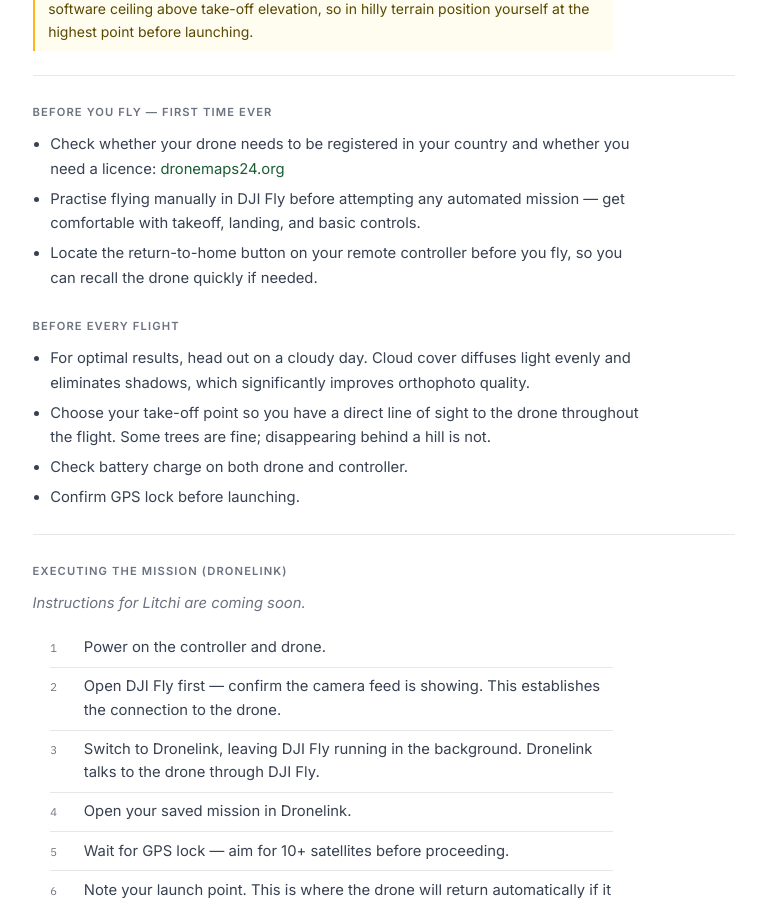
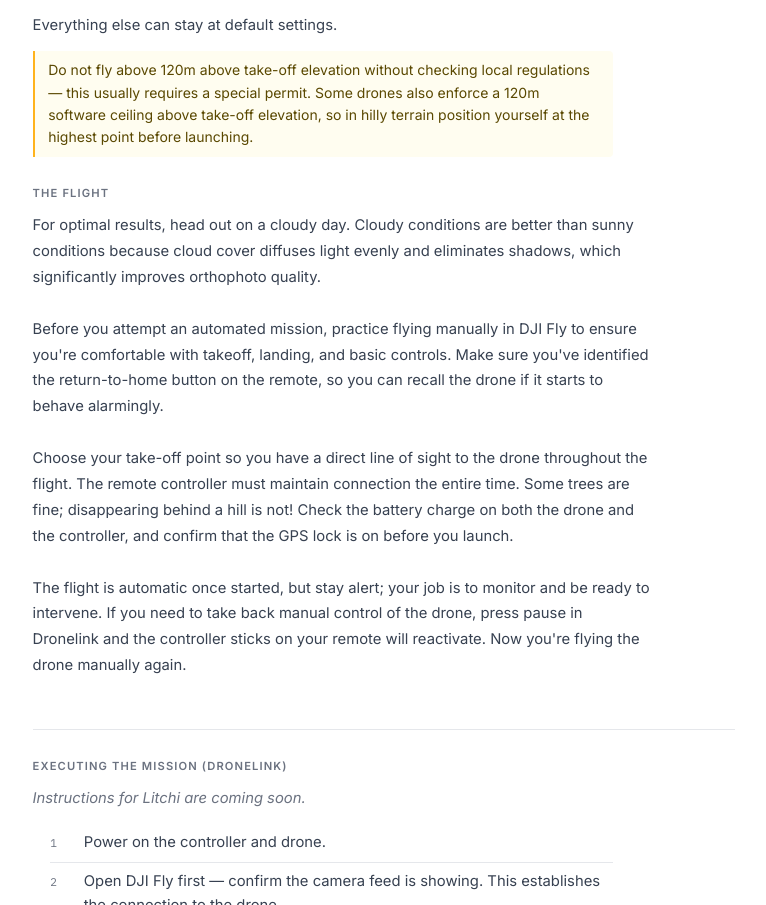
Before and after one commit to sarahhabershon/deadtrees_mapping_guide, a plain HTML site: page index.html in a window 1280 px wide. Shown: the part 1500-2405 px from the top of the page, without its empty margins (273-1039 px from the left). Drawn offline with Linux system fonts and the light colour scheme.

Commit message:
minor text changes

```diff
--- a/index.html
+++ b/index.html
@@ -689,8 +689,10 @@
     </summary>
     <div class="section-body">
 
+      <p>This assumes you have a drone, mapping software, and a phone that works with both.</p>
+
       <h3>Mission settings</h3>
-      <p>In your mapping app, select the area you want to cover. Try to cover about 10–15 hectares — for DJI Mini drones, that's about how much you'll get per battery. Plan your flight grid to follow the terrain gradient rather than cutting across it to save battery and reduce altitude changes. Position yourself at the highest point of the mission area before launching.</p>
+      <p>In your mapping app, select the area you want to cover. Try to cover about 10-15 hectares. For DJI Mini drones, that's about how much you'll get per battery. To reduce altitude changes and get the most out of your battery, plan your flight grid to follow the terrain gradient rather than cutting across it, and try to position yourself at the highest point of the mission area before launching. Some drones, like the DJI Mini 3, have a software-enforced 120m ceiling above take-off elevation. You don't want to fly above that height anyway; in most areas, local regulations require special permits to do so.</p>
       <p>Don't worry if the drone returns before completing the mission — all captured data is usable.</p>
 
       <p>When you programme your flight path, use these parameters:</p>
@@ -708,21 +710,13 @@
 
       <div class="warn"><p>Do not fly above 120m above take-off elevation without checking local regulations — this usually requires a special permit. Some drones also enforce a 120m software ceiling above take-off elevation, so in hilly terrain position yourself at the highest point before launching.</p></div>
 
-      <hr class="rule">
-      <h3>Before you fly — first time ever</h3>
-      <ul>
-        <li>Check whether your drone needs to be registered in your country and whether you need a licence: <a href="https://dronemaps24.org/" target="_blank">dronemaps24.org</a></li>
-        <li>Practise flying manually in DJI Fly before attempting any automated mission — get comfortable with takeoff, landing, and basic controls.</li>
-        <li>Locate the return-to-home button on your remote controller before you fly, so you can recall the drone quickly if needed.</li>
-      </ul>
+      <h3>The flight</h3>
+      <p>For optimal results, head out on a cloudy day. Cloudy conditions are better than sunny conditions because cloud cover diffuses light evenly and eliminates shadows, which significantly improves orthophoto quality. <br><br>
 
-      <h3>Before every flight</h3>
-      <ul>
-        <li>For optimal results, head out on a cloudy day. Cloud cover diffuses light evenly and eliminates shadows, which significantly improves orthophoto quality.</li>
-        <li>Choose your take-off point so you have a direct line of sight to the drone throughout the flight. Some trees are fine; disappearing behind a hill is not.</li>
-        <li>Check battery charge on both drone and controller.</li>
-        <li>Confirm GPS lock before launching.</li>
-      </ul>
+        Before you attempt an automated mission, practice flying manually in DJI Fly to ensure you're comfortable with takeoff, landing, and basic controls. Make sure you've identified the return-to-home button on the remote, so you can recall the drone if it starts to behave alarmingly.<br><br>
+
+        Choose your take-off point so you have a direct line of sight to the drone throughout the flight. The remote controller must maintain connection the entire time. Some trees are fine; disappearing behind a hill is not! Check the battery charge on both the drone and the controller, and confirm that the GPS lock is on before you launch. <br><br>
+        The flight is automatic once started, but stay alert; your job is to monitor and be ready to intervene. If you need to take back manual control of the drone, press pause in Dronelink and the controller sticks on your remote will reactivate. Now you're flying the drone manually again.<br><br></p>
 
       <hr class="rule">
       <h3>Executing the mission (Dronelink)</h3>
```
